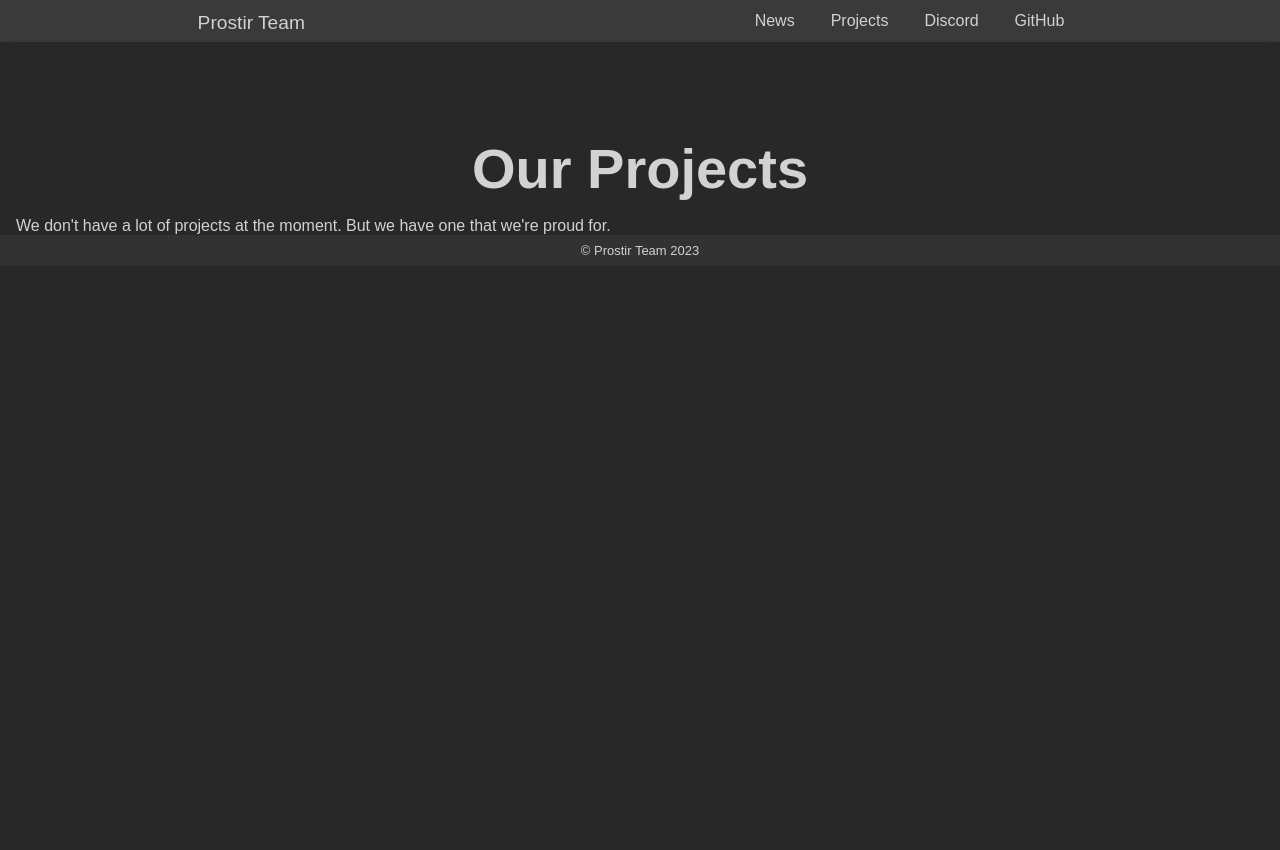
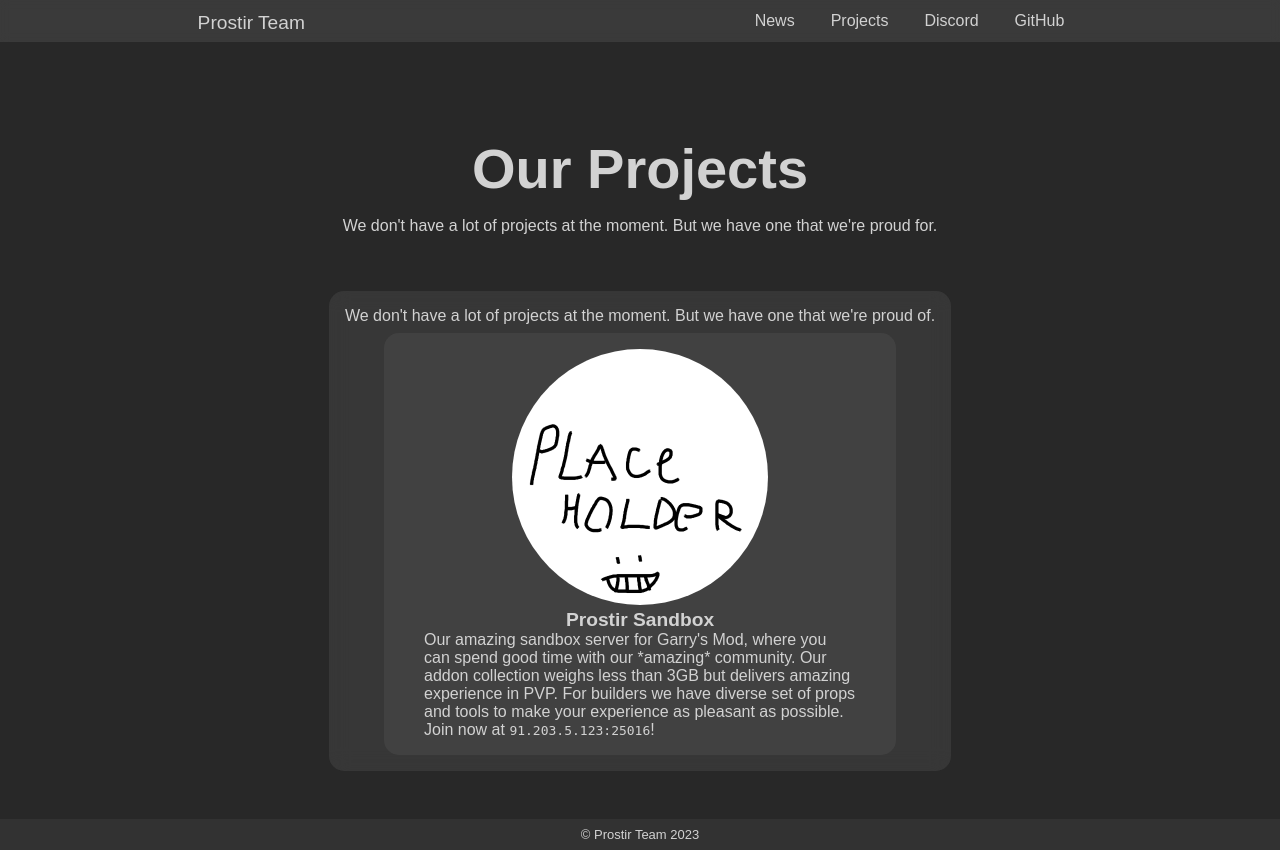
Before and after one commit to Prostir-Team/web-prostir, a Flask app: page /projects in a window 1280 px wide. Before the commit the page ends 255 px from the top, so only its background shows below. Run offline with Flask 2, Linux system fonts and the light colour scheme; some web fonts are replaced.

Commit message:
Projects page

```diff
--- a/static/css/style.css
+++ b/static/css/style.css
@@ -251,6 +251,60 @@ nav {
     font-weight: 600;
 }
 
+/* Projects.html styles */
+.projects-list {
+    display: flex;
+    flex-direction: column;
+    justify-content: space-between;
+
+    padding: 1rem;
+    margin: 3rem auto;
+    max-width: 70%;
+
+    background-color: rgba(60, 60, 60, 0.75);
+    border-radius: 15px;
+    -webkit-backdrop-filter: blur(10px);
+    backdrop-filter: blur(10px);
+}
+
+.projects-list-desc {
+    padding: 0 0 0.5rem;
+    margin: auto;
+}
+
+.project {
+    padding: 1rem;
+    margin: auto;
+
+    max-width: 30rem;
+    display: flex;
+    flex-direction: column;
+
+    background-color: rgba(70, 70, 70, 0.75);
+    border-radius: 15px;
+}
+
+#project-icon {
+    margin: auto;
+}
+
+#project-icon img {
+    max-height: 256px;
+    max-width: 256px;
+    border-radius: 100%;
+}
+
+#project-title {
+    font-weight: bold;
+    font-size: larger;
+    margin: auto;
+}
+
+#project-desc {
+    max-width: 90%;
+    margin: auto;
+}
+
 footer {
     /* position: fixed;
     top: auto;
--- a/templates/projects.html
+++ b/templates/projects.html
@@ -6,11 +6,27 @@
 <section class="title">
 	<div class="main-title">Our Projects</div>
 </section>
-
+<div class="projects-list-desc">
+    We don't have a lot of projects at the moment.
+    But we have one that we're proud for.
+</div>
 <section class="projects-list">
-    <div class="desc">
+    <div class="projects-list-desc">
         We don't have a lot of projects at the moment.
-        But we have one that we're proud for.
+        But we have one that we're proud of.
+    </div>
+    <div class="projects-container">
+        <div class="project">
+            <div id="project-icon"><img src="/static/img/placeholder.png" alt="Project Icon"></div>
+            <div id="project-title">Prostir Sandbox</div>
+            <div id="project-desc">
+                Our amazing sandbox server for Garry's Mod, where you can spend good time with
+                our *amazing* community. Our addon collection weighs less than 3GB
+                but delivers amazing experience in PVP. For builders we have diverse
+                set of props and tools to make your experience as pleasant as possible.
+                Join now at <code>91.203.5.123:25016</code>!
+            </div>
+        </div>
     </div>
 </section>
 
```
Also changed, not shown: static/img/placeholder.png (added).
